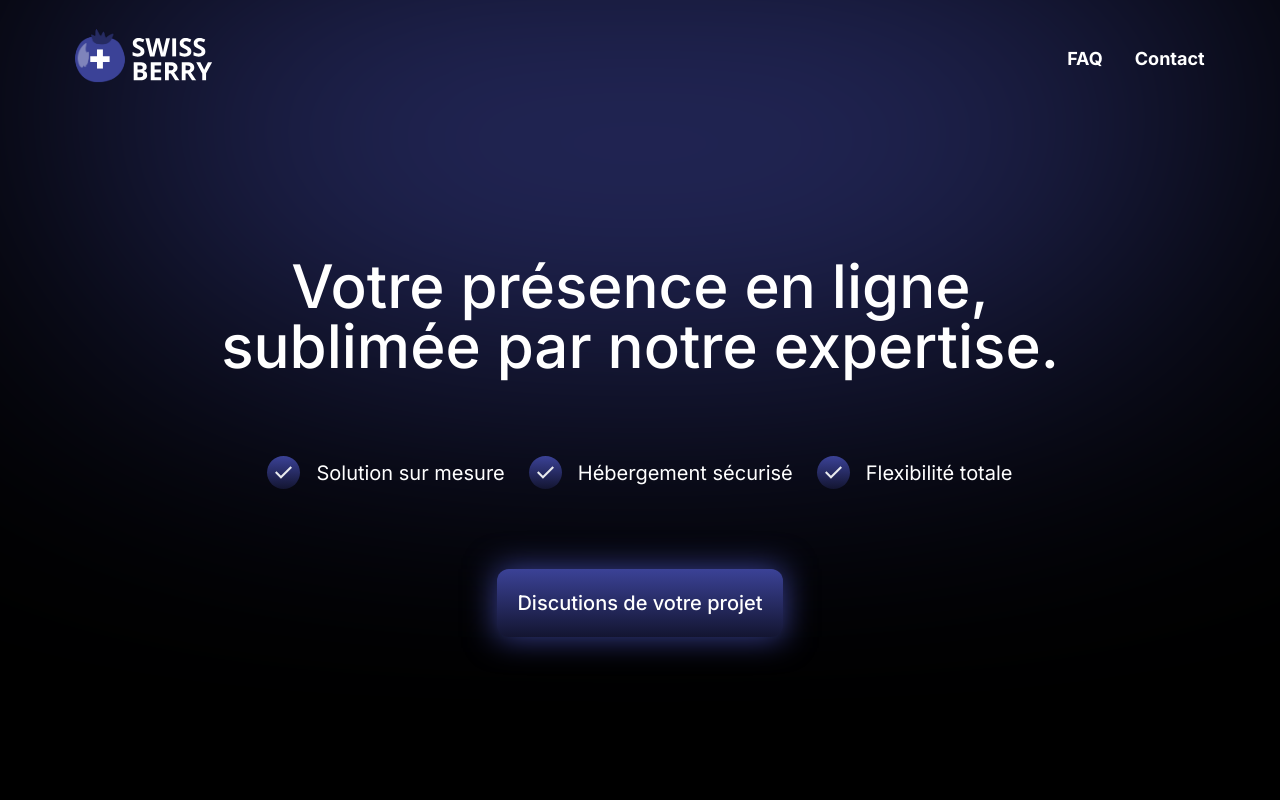
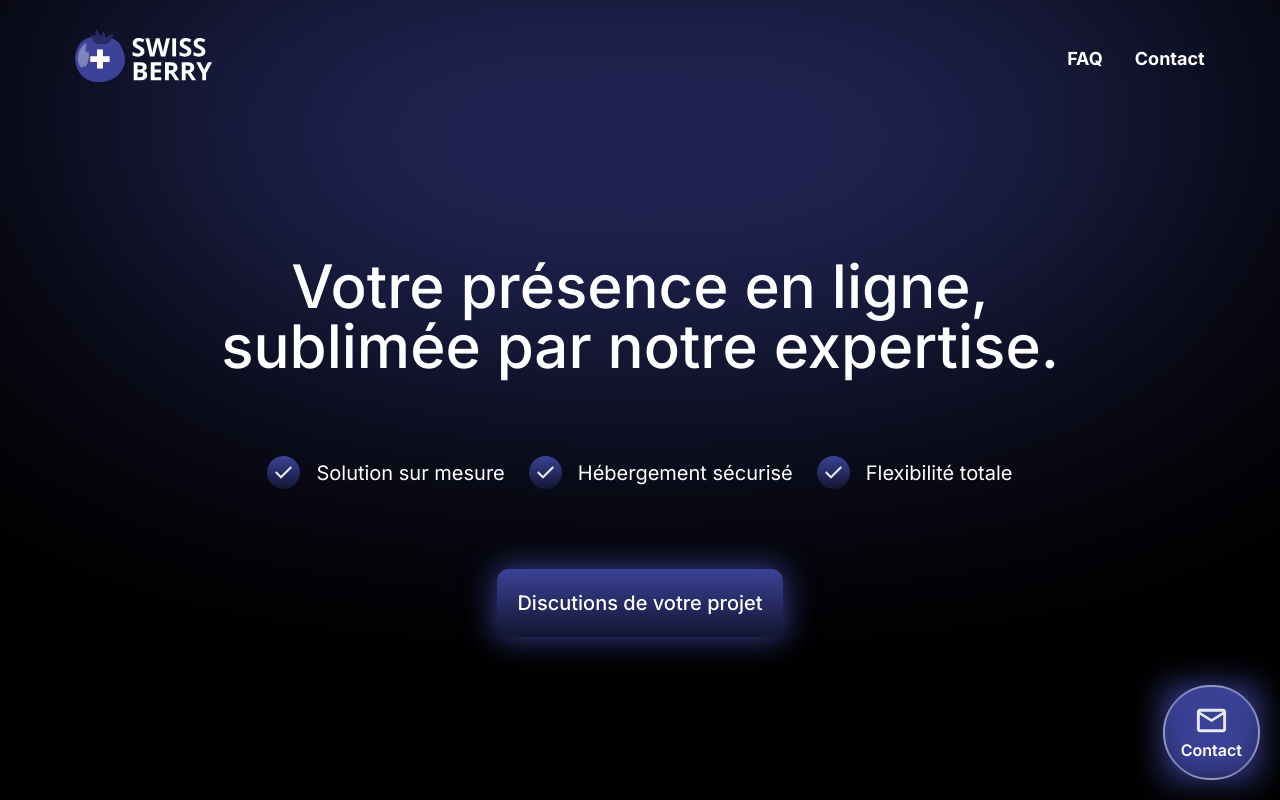
Before and after one commit to anthohn/swiss-berry, a Next.js app: page / in a window 1280 px wide. Shown: the top 800 px of the page. Built offline with nearby package versions, Linux system fonts and the light colour scheme.

Commit message:
contact btn fixed bottom right

```diff
--- /dev/null
+++ b/app/components/ContactBtn.tsx
@@ -0,0 +1,26 @@
+'use client'
+import React from "react";
+import { motion } from "framer-motion"
+import Mail from '@/public/svg/mail.svg';
+import Image from "next/image";
+
+
+export default function ContactBtn() {
+  return (
+    <motion.a
+      whileHover={{ scale: 1.08 }}
+      transition={{ duration: 0.2 }}
+      href="/contact"
+      className="fixed bottom-5 right-5 px-4 py-4 w-fit flex items-center rounded-full bg-gradient-to-b from-[#3B4297] z-20 to-[#131531] border-2" // fixed + bottom + right
+    >
+      {/* Ajout du positionnement et d'un z-index */}
+      <div className='absolute inset-0 blur-[1rem] z-[-1]  bg-[#3B4297]'></div>
+      <div className="flex flex-col items-center">
+        <Image src={Mail} width={35} height={35} alt="logo Swiss Berry" />
+        <p className="font-semibold text-md z-10">Contact</p>
+      </div>
+    </motion.a>
+
+
+  );
+}
--- a/app/components/Projects.tsx
+++ b/app/components/Projects.tsx
@@ -7,7 +7,7 @@ import { motion } from "framer-motion";
 export default function Projects() {
     return (
         <>
-            <section className="pt-40 w-full md:w-11/12 xl:w-10/12 2xl:w-9/12 mx-auto">
+            <section className="py-64 w-full md:w-11/12 xl:w-10/12 2xl:w-9/12 mx-auto">
                 <motion.h2
                 initial={{ opacity: 0}}
                 whileInView={{ opacity: 1}}
@@ -25,7 +25,7 @@ export default function Projects() {
                     duration: 0.8,
                     ease: "easeInOut"
                     }}
-                    className="flex flex-col space-y-16 xl:space-y-0 xl:flex-row pt-28 items-center">
+                    className="flex flex-col space-y-16 xl:space-y-0 xl:flex-row pt-28 items-center xl:justify-center">
                     {projects.map((project, index) => (
                         <ProjectItem
                             key={index}
--- a/app/layout.tsx
+++ b/app/layout.tsx
@@ -3,6 +3,7 @@ import "./globals.css";
 import Header from '@/app/components/Header';
 import { Inter } from "next/font/google";
 import { Toaster } from "react-hot-toast";
+import ContactBtn from "./components/ContactBtn";
 
 const inter = Inter({
   subsets: ['latin'],
@@ -49,6 +50,7 @@ export default function RootLayout({
         <Header />
         {children}
         <Toaster position="top-right" />
+        <ContactBtn/>
       </body>
     </html>
   );
```
Also changed, not shown: public/svg/mail.svg (added).
